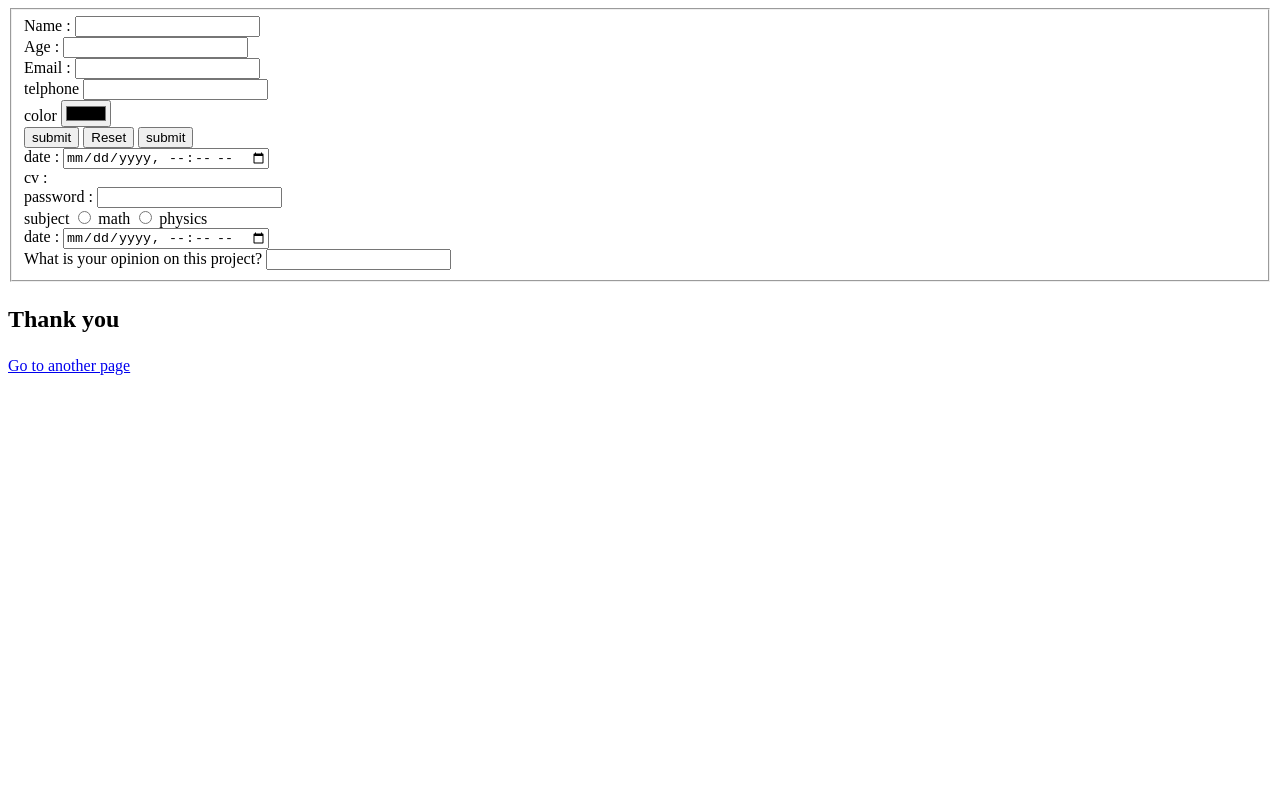
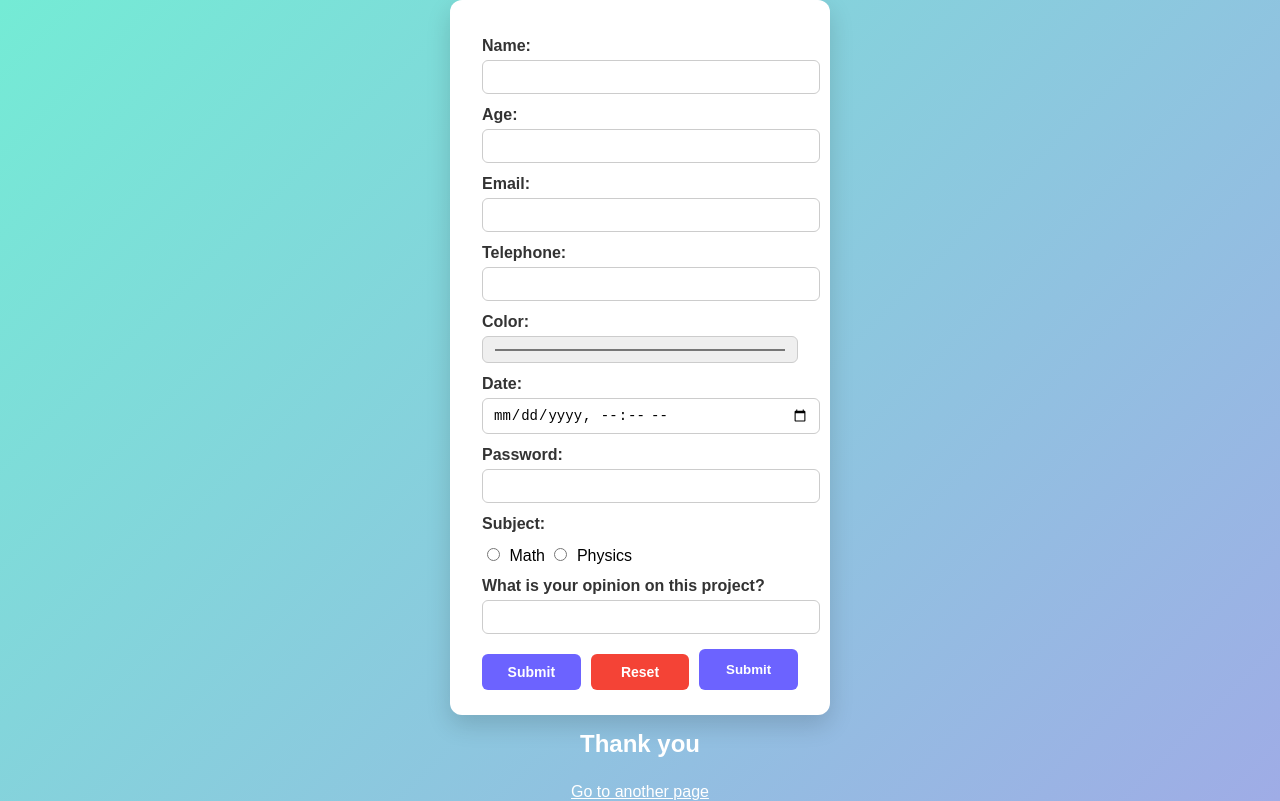
Before and after one commit to arwasyalleh/arwa1, a plain HTML site: page index.html in a window 1280 px wide. Drawn offline with Linux system fonts and the light colour scheme.

Commit message:
Update index.html

```diff
--- a/index.html
+++ b/index.html
@@ -3,54 +3,164 @@
 <head>
     <meta charset="UTF-8">
     <meta name="viewport" content="width=device-width, initial-scale=1.0">
-    <title>Document</title>
+    <title>Styled Form</title>
+
+    <style>
+        /* Page styling */
+        body {
+            font-family: Arial, Helvetica, sans-serif;
+            background: linear-gradient(135deg, #74ebd5, #9face6);
+            min-height: 100vh;
+            display: flex;
+            flex-direction: column;
+            align-items: center;
+            justify-content: center;
+            margin: 0;
+        }
+
+        /* Form container */
+        form {
+            background: #ffffff;
+            padding: 25px 30px;
+            border-radius: 12px;
+            width: 320px;
+            box-shadow: 0 10px 25px rgba(0,0,0,0.15);
+        }
+
+        fieldset {
+            border: none;
+            padding: 0;
+        }
+
+        /* Labels & inputs */
+        label {
+            display: block;
+            margin-top: 12px;
+            font-weight: bold;
+            color: #333;
+        }
+
+        input {
+            width: 100%;
+            padding: 8px 10px;
+            margin-top: 5px;
+            border-radius: 6px;
+            border: 1px solid #ccc;
+            font-size: 14px;
+        }
+
+        input:focus {
+            outline: none;
+            border-color: #6c63ff;
+            box-shadow: 0 0 5px rgba(108,99,255,0.5);
+        }
+
+        /* Radio buttons */
+        .radio-group {
+            margin-top: 10px;
+        }
+
+        .radio-group input {
+            width: auto;
+            margin-right: 5px;
+        }
+
+        /* Buttons */
+        .buttons {
+            margin-top: 15px;
+            display: flex;
+            gap: 10px;
+        }
+
+        input[type="button"],
+        input[type="reset"],
+        button {
+            flex: 1;
+            padding: 10px;
+            border: none;
+            border-radius: 6px;
+            cursor: pointer;
+            font-weight: bold;
+        }
+
+        input[type="button"],
+        button {
+            background: #6c63ff;
+            color: #fff;
+        }
+
+        input[type="reset"] {
+            background: #f44336;
+            color: #fff;
+        }
+
+        input[type="button"]:hover,
+        button:hover {
+            background: #554ee0;
+        }
+
+        input[type="reset"]:hover {
+            background: #d32f2f;
+        }
+
+        /* Footer text */
+        h2 {
+            margin-top: 15px;
+            color: #fff;
+        }
+
+        a {
+            margin-top: 5px;
+            color: #fff;
+            text-decoration: underline;
+        }
+    </style>
 </head>
+
 <body>
-    <form>
-        <fieldset>
-           <label >Name :</label>
-           <input type="text">
-           <br>
-            <label >Age :</label>
-           <input type="number">
-           <br>
-            <label >Email :</label>
-           <input type="email">
-           <br>
-                <label for="">telphone</label>
-           <input type="tel">
-           <br
-            <label >color</label>
-           <input type="color">
-           <br>
-           <input type="button" value="submit">
-           <input type="reset">
-           <button>submit</button>
-           <br>
-            <label >date :</label>
-           <input type="datetime-local">
-           <br>
-            <label >cv :</label>
-           <input type="hidden">
-           <br>
-           <label >password :</label>
-           <input type="password">
-           <br>
-           <label for="">subject</label>
-           <input type="radio" > math
-           <input type="radio" > physics
-           <br>
-           <label >date :</label>
-           <input type="datetime-local">
-           <br>
-        <label for="asd">What is your opinion on this project?</label>
+
+<form>
+    <fieldset>
+        <label>Name:</label>
         <input type="text">
 
-        </fieldset>
+        <label>Age:</label>
+        <input type="number">
 
+        <label>Email:</label>
+        <input type="email">
 
+        <label>Telephone:</label>
+        <input type="tel">
 
+        <label>Color:</label>
+        <input type="color">
+
+        <label>Date:</label>
+        <input type="datetime-local">
+
+        <label>Password:</label>
+        <input type="password">
+
+        <label>Subject:</label>
+        <div class="radio-group">
+            <input type="radio" name="subject"> Math
+            <input type="radio" name="subject"> Physics
+        </div>
+
+        <label>What is your opinion on this project?</label>
+        <input type="text">
+
+        <div class="buttons">
+            <input type="button" value="Submit">
+            <input type="reset">
+            <button>Submit</button>
+        </div>
+    </fieldset>
 </form>
-<h2><p>Thank you</p></h2>
+
+<h2>Thank you</h2>
 <a href="./aa.html">Go to another page</a>
+
+</body>
 </html>
```
